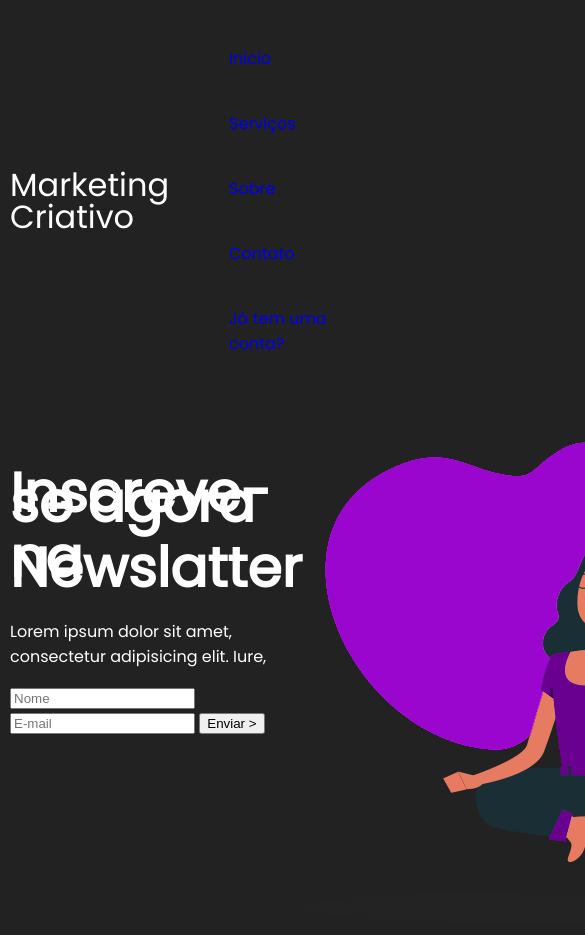
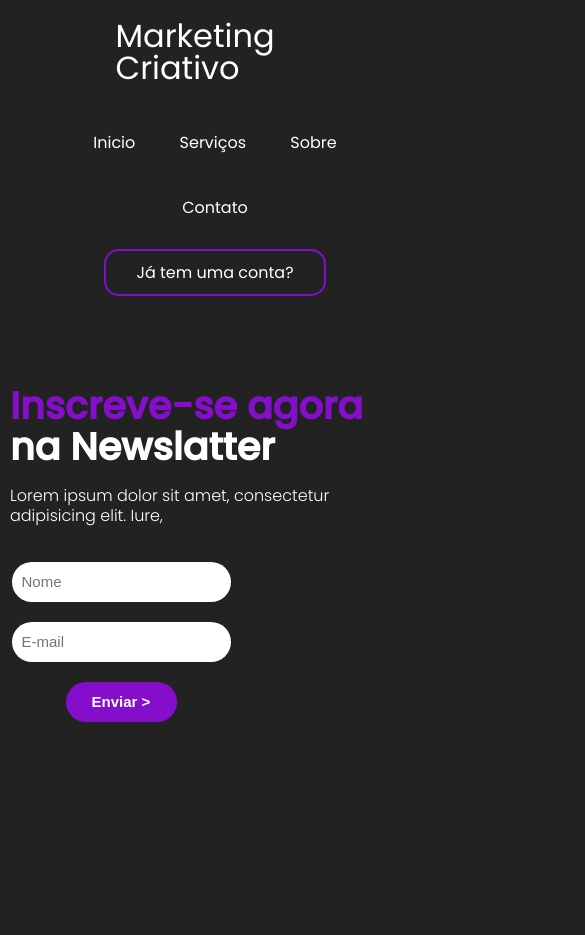
Before and after one commit to Ylanvsilva/Landing_Page2, a plain HTML site: page index.html in a window 390 px wide. Shown: the top 935 px of the page, 585 px wide, since content can reach past the window. After the commit the page ends 844 px from the top, so only its background shows below. Drawn offline with Linux system fonts and the light colour scheme.

Commit message:
Fim da landing page 2 🔚

```diff
--- a/index.html
+++ b/index.html
@@ -6,6 +6,7 @@
     <meta name="viewport" content="width=device-width, initial-scale=1.0">
     <link rel="stylesheet" href="style.css">
     <link rel="stylesheet" href="fonts.css">
+    <link rel="stylesheet" href="/Landing_Page2/media.css">
     <title>Landing Page2</title>
 </head>
 <body>
@@ -20,12 +21,12 @@
             <a href="#"><li>Serviços</li></a>
             <a href="#"><li>Sobre</li></a>
             <a href="#"><li>Contato</li></a>
-            <a href="#"><li>Já tem uma conta?</li></a>
+            <a href="#" id="inscreva-se-btn"><li>Já tem uma conta?</li></a>
         </ul>
     </header>
     <main>
         <aside>
-            <h2>Inscreve-se agora</h2>
+            <h2><span>Inscreve-se agora</span></h2>
             <h2>na Newslatter</h2>
             <p>Lorem ipsum dolor sit amet, consectetur adipisicing elit. Iure,</p>
             <form action="">
--- /dev/null
+++ b/media.css
@@ -0,0 +1,30 @@
+@media screen and (max-width: 760px) {
+    header {
+        flex-direction: column;
+    }
+
+    main {
+        flex-direction: column;
+    }
+
+    h2 {
+        font-size: 38px;
+    }
+
+    fomr {
+        margin: 0 auto;
+        width: 100%;
+    }
+
+    input {
+        align-self: center;
+    }
+
+    img {
+        display: none;
+    }
+
+    ul {
+        text-align: center;
+    }
+}
--- a/style.css
+++ b/style.css
@@ -24,6 +24,27 @@ li {
     margin: 20px;
 }
 
+a {
+    color: white;
+}
+
+a:hover {
+    color: rgb(132, 14, 201);
+    transition: 0.3ms all;
+}
+
+#inscreva-se-btn {
+    border: 2px solid rgb(132, 14, 201);
+    padding: 10px;
+    border-radius: 15px;
+}
+
+#inscreva-se-btn:hover {
+    background-color: rgb(132, 14, 201);
+    color: white;
+    transition: 0.3s all;
+}
+
 h1 {
     font-weight: 200;
 }
@@ -37,5 +58,47 @@ main {
 h2 {
     font-size: 55px;
     line-height: 10px;
-    /*! 30:09 */
+    font-family: poppinsmedium;
 }
+
+span {
+    color: rgb(132, 14, 201);
+}
+
+p {
+    line-height: 20px;
+    max-width: 500px;
+    font-family: poppinslight;
+}
+
+img {
+    width: 600px;
+
+}
+
+form {
+    display: flex;
+    flex-direction: column;
+    width: 60%;
+}
+
+form [type="submit"] {
+    height: 40px;
+    width: 50%;
+    background-color: rgb(132, 14, 201);
+    color: white;
+    font-weight: bold;
+}
+
+form [type="submit"]:hover {
+    cursor: pointer;
+}
+
+input {
+    margin-top: 20px;
+    height: 20px;
+    padding: 10px;
+    border-radius: 20px;
+    border: none;
+    font-size: 15px;
+}
```
